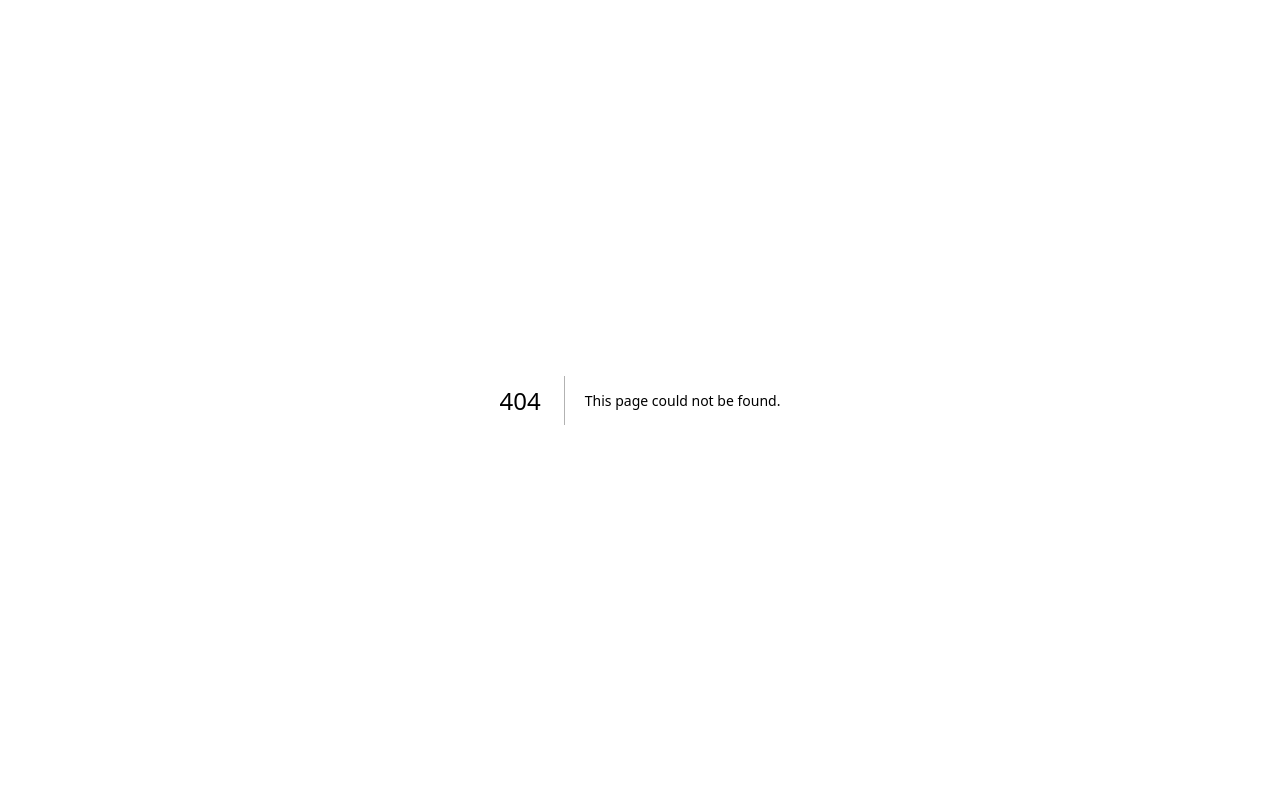
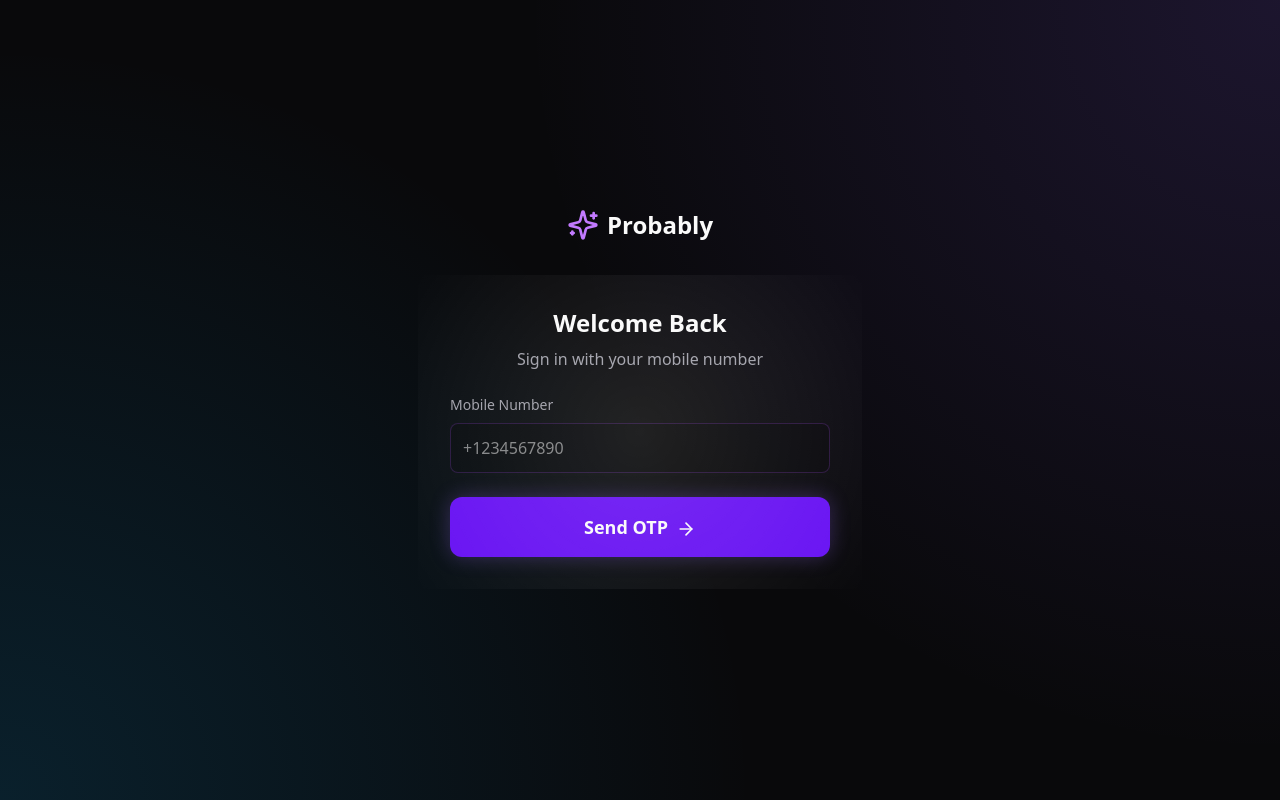
Before and after one commit to gautamtayal1/opinion-trading, a Next.js app in the folder apps/web/: page /auth in a window 1280 px wide. Before the commit this address had no page. Built offline with nearby package versions, Linux system fonts and the light colour scheme.

Commit message:
auth ui components

```diff
--- a/apps/web/app/api/auth/[...nextauth]/route.ts
+++ b/apps/web/app/api/auth/[...nextauth]/route.ts
@@ -2,7 +2,6 @@ import NextAuth from "next-auth"
 import CredentialsProvider from "next-auth/providers/credentials"
 import prisma from '@repo/db/client'
 
-// Extend NextAuth types
 declare module "next-auth" {
   interface User {
     id: string;
@@ -38,8 +37,29 @@ const handler = NextAuth({
         const phone = credentials?.phoneNumber
         if (!phone) return null
 
+        const otp = await prisma.oTP.findFirst({
+          where: {
+            phoneNumber: phone,
+            isVerified: true,
+            expiresAt: { gt: new Date() },
+          },
+          orderBy: { createdAt: 'desc' },
+        })
+
+        if (!otp) {
+          // No verified OTP → reject login
+          return null
+        }
+
         const user = await prisma.user.findUnique({
           where: { phoneNumber: phone },
+        })
+
+        if (!user) return null
+
+        await prisma.oTP.update({
+          where: { id: otp.id },
+          data: { isVerified: false },
         })
 
         return user ? { id: user.id, phoneNumber: user.phoneNumber, balance: user.balance } : null
--- /dev/null
+++ b/apps/web/app/auth/page.tsx
@@ -0,0 +1,109 @@
+'use client';
+
+import { useState } from 'react';
+import { Sparkles, ArrowRight } from 'lucide-react';
+import { useForm } from 'react-hook-form';
+import { signIn } from 'next-auth/react';
+
+type FormData = {
+  mobile: string;
+};
+
+export default function AuthPage() {
+  const { formState: { errors } } = useForm<FormData>();
+  const [phone, setPhone] = useState("")
+  const [code, setCode] = useState("")
+  const [sent, setSent] = useState(false)
+
+  const handleSendOTP = async () => {
+    await fetch('/api/request-otp', {
+      method: 'POST',
+      body: JSON.stringify({ phoneNumber: phone }),
+      headers: { 'Content-Type': 'application/json' },
+    })
+    setSent(true)
+  }
+
+  const handleVerifyAndLogin = async (e: any) => {
+    e.preventDefault()
+    const res = await fetch('/api/verify-otp', {
+      method: 'POST',
+      body: JSON.stringify({ phoneNumber: phone, code }),
+      headers: { 'Content-Type': 'application/json' },
+    })
+
+    const json = await res.json()
+    if (json.success) {
+      await signIn('credentials', { phoneNumber: phone, callbackUrl: '/' })
+    } else {
+      alert('OTP verification failed')
+    }
+  }
+  return (
+    <div className="min-h-screen bg-[hsl(var(--background))] text-[hsl(var(--foreground))]">
+      <div className="hero-gradient">
+        <div className="container mx-auto flex min-h-screen items-center justify-center px-4">
+          <div className="w-full max-w-md">
+            {/* Logo */}
+            <div className="mb-8 flex justify-center">
+              <div className="flex items-center gap-2">
+                <Sparkles className="h-8 w-8 text-purple-400" />
+                <span className="text-2xl font-bold">Probably</span>
+              </div>
+            </div>
+
+            {/* Auth Card */}
+            <div className="gradient-border card-shine rounded-xl bg-black/40 p-8">
+              <div className="mb-6 text-center">
+                <h1 className="mb-2 text-2xl font-bold">Welcome Back</h1>
+                <p className="text-[hsl(var(--muted))]">
+                  Sign in with your mobile number
+                </p>
+              </div>
+
+              <form className="space-y-6">
+                <div>
+                  <label className="mb-2 block text-sm text-[hsl(var(--muted))]">
+                    Mobile Number
+                  </label>
+                  <input
+                    type="tel"
+                    value={phone}
+                    onChange={(e) => setPhone(e.target.value)}
+                    placeholder="+1234567890"
+                    className="w-full rounded-lg border border-purple-500/20 bg-black/20 p-3 text-white outline-none transition-all focus:border-purple-500/50"
+                  />
+                  {errors.mobile && (
+                    <p className="mt-2 text-sm text-red-400">{errors.mobile.message}</p>
+                  )}
+                </div>
+
+                {sent ? (
+                  <>
+                    <input
+                      placeholder="Code"
+                      value={code}
+                      onChange={e => setCode(e.target.value)}
+                      className="w-full rounded-lg border border-purple-500/20 bg-black/20 p-3 text-white outline-none transition-all focus:border-purple-500/50"
+                    />
+                    <button onClick={handleVerifyAndLogin}
+                    className="glow group w-full rounded-xl bg-[hsl(var(--primary))] py-4 text-lg font-semibold transition-all hover:bg-[hsl(var(--primary-hover))] hover:scale-[1.02]">Verify & Login</button>
+                  </>
+                ): (
+                  <button
+                  type="button"
+                  className="glow group w-full rounded-xl bg-[hsl(var(--primary))] py-4 text-lg font-semibold transition-all hover:bg-[hsl(var(--primary-hover))] hover:scale-[1.02]"
+                  onClick={handleSendOTP}
+                >
+                  Send OTP
+                  <ArrowRight className="ml-2 inline h-5 w-5 transition-all group-hover:translate-x-1" />
+                </button>
+                )}
+              </form>
+            </div>
+          </div>
+        </div>
+      </div>
+    </div>
+  );
+}
--- a/apps/web/app/components/Navbar.tsx
+++ b/apps/web/app/components/Navbar.tsx
@@ -2,8 +2,12 @@
 
 import Link from 'next/link';
 import { Sparkles } from 'lucide-react';
+import { signOut, useSession } from 'next-auth/react';
+import { use, useState } from 'react';
 
 export default function Navbar() {
+  const {status} = useSession();
+
   return (
     <nav className="border-b border-purple-500/20 bg-[hsl(var(--background))]">
       <div className="container mx-auto px-4">
@@ -32,10 +36,22 @@ export default function Navbar() {
             >
               Portfolio
             </Link>
-            <button className="glow rounded-lg bg-[hsl(var(--primary))] px-4 py-2 font-medium text-white transition-all hover:bg-[hsl(var(--primary-hover))] hover:scale-105">
-              Sign Up
+            {status === 'unauthenticated' ? (
+            <Link href="/auth">
+            <button
+              className="glow rounded-lg bg-[hsl(var(--primary))] px-4 py-2 font-medium text-white transition-all hover:bg-[hsl(var(--primary-hover))] hover:scale-105"
+              >
+              Sign In
             </button>
-
+            </Link>
+            ) : (
+              <button
+              className="glow rounded-lg bg-[hsl(var(--primary))] px-4 py-2 font-medium text-white transition-all hover:bg-[hsl(var(--primary-hover))] hover:scale-105"
+              onClick={() => signOut({callbackUrl: '/'})}
+              >
+                Sign Out
+              </button>
+            )}
           </div>
         </div>
       </div>
--- a/apps/web/app/layout.tsx
+++ b/apps/web/app/layout.tsx
@@ -1,5 +1,6 @@
 import type { Metadata } from "next";
 import "./globals.css";
+import SessionWrapper from "./sessionWrapper";
 
 export const metadata: Metadata = {
   title: "Probably",
@@ -13,8 +14,10 @@ export default function RootLayout({
 }>) {
   return (
     <html lang="en">
-      <body >
-        {children}
+      <body>
+        <SessionWrapper>
+          {children}
+        </SessionWrapper>
       </body>
     </html>
   );
--- /dev/null
+++ b/apps/web/app/sessionWrapper.tsx
@@ -0,0 +1,7 @@
+"use client"
+
+import { SessionProvider } from "next-auth/react"
+
+export default function SessionWrapper({children}: {children: React.ReactNode}) {
+  return <SessionProvider>{children}</SessionProvider>
+}
--- a/packages/db/package.json
+++ b/packages/db/package.json
@@ -15,5 +15,8 @@
     "@repo/typescript-config": "workspace:*",
     "dotenv": "^16.4.7",
     "prisma": "^6.5.0"
+  },
+  "devDependencies": {
+    "@types/node": "^20.10.0"
   }
 }
```
Also changed, not shown: apps/web/package.json (+4 -3 lines), 1 other file (tests, documents, lock files or other folders).
